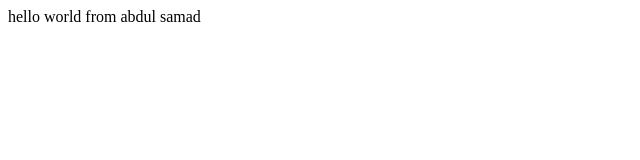
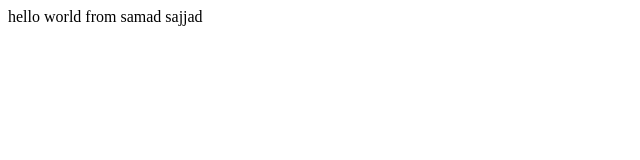
Before and after one commit to asamad15055/bootcamp2020, a plain HTML site: page index.html in a window 1280 px wide. Shown: the full height of the page, 0-640 px from the left. Drawn offline with Linux system fonts and the light colour scheme.

Commit message:
Update index.html

```diff
--- a/index.html
+++ b/index.html
@@ -5,6 +5,6 @@
     <title>First example </title>
 </head>
 <body>
-    hello world from abdul samad
+    hello world from samad sajjad
 </body>
 </html>
```
